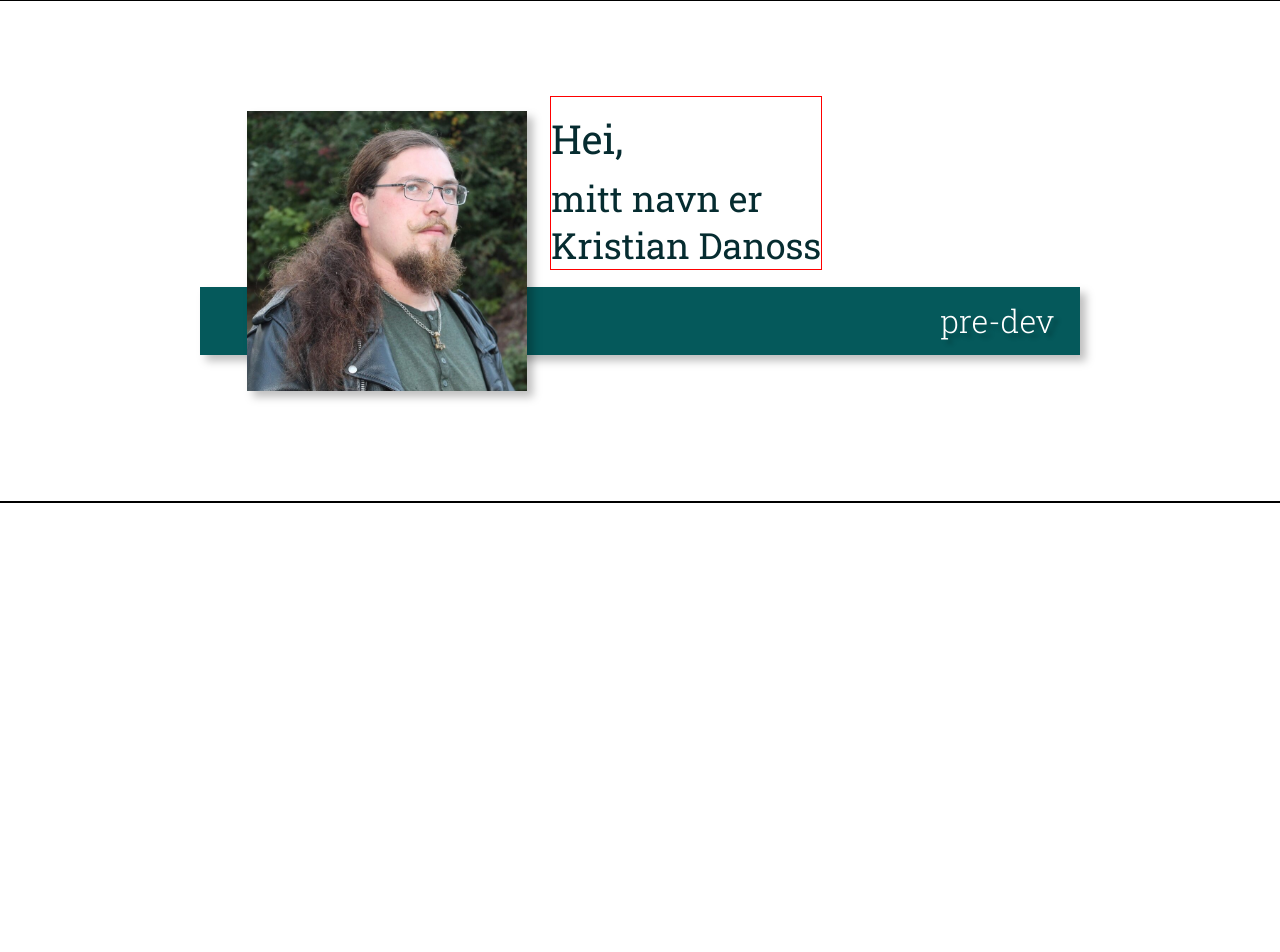
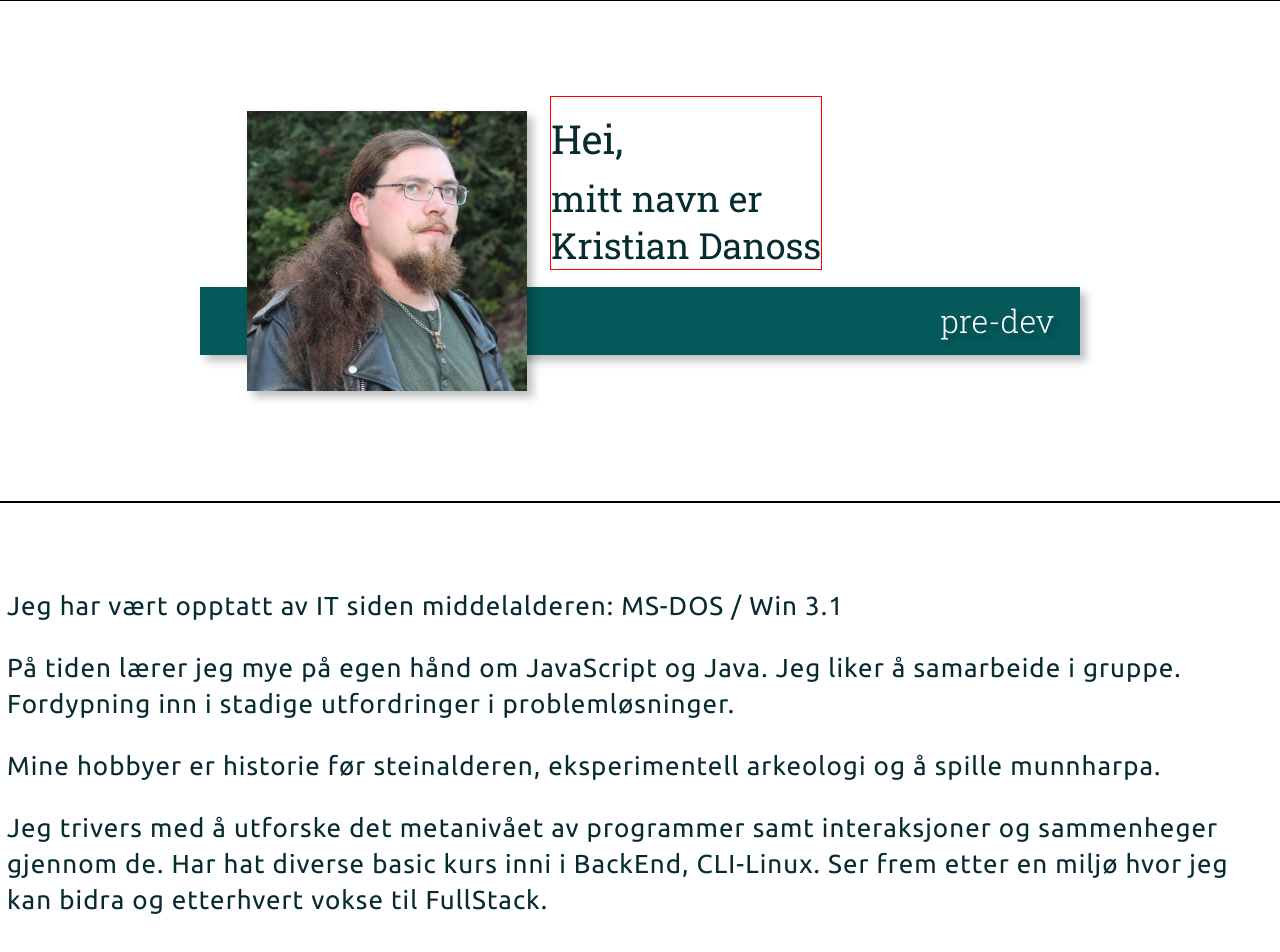
Before and after one commit to VoltG3/react_portfolio, a React (Create React App) app: page / in a window 1280 px wide. Shown: the top 952 px of the page. Built offline with nearby package versions, Linux system fonts and the light colour scheme.

Commit message:
[ UPDATE ] - section info

```diff
--- a/src/sections/SectionInfo.js
+++ b/src/sections/SectionInfo.js
@@ -1,9 +1,32 @@
+import styled from "styled-components";
 import { StyledSectionInfoContainer } from './Sections.styles'
 
 export default function SectionInfo() {
     return (
         <StyledSectionInfoContainer>
-            <p>Info</p>
+            <div>
+                <p className="sectionInfo-textline-textcontent">
+                    Jeg har vært opptatt av IT siden middelalderen: MS-DOS / Win 3.1
+                </p>
+
+                <p className="sectionInfo-textline-textcontent">
+                    På tiden lærer jeg mye på egen hånd om JavaScript og Java. Jeg
+                    liker å samarbeide i gruppe. Fordypning inn i stadige utfordringer
+                    i problemløsninger.
+                </p>
+
+                <p className="sectionInfo-textline-textcontent">
+                    Mine hobbyer er historie før steinalderen, eksperimentell arkeologi
+                    og å spille munnharpa.
+                </p>
+
+                <p className="sectionInfo-textline-textcontent">
+                    Jeg trivers med å utforske det metanivået av programmer samt
+                    interaksjoner og sammenheger gjennom de. Har hat diverse basic
+                    kurs inni i BackEnd, CLI-Linux. Ser frem etter en miljø hvor
+                    jeg kan bidra og etterhvert vokse til FullStack.
+                </p>
+            </div>
         </StyledSectionInfoContainer>
     )
 }
--- a/src/sections/Sections.styles.js
+++ b/src/sections/Sections.styles.js
@@ -10,9 +10,16 @@ export const StyledSectionHeaderContainer = styled.div`
 `
 
 export const StyledSectionInfoContainer = styled.div`
+  display: flex;
+  justify-content: center;
+  align-items: center;
   width: 1440px;
   height: 500px;
   border: solid 1px black;
+
+  div {
+    padding: 0 87px 0 87px;
+  }
 `
 
 export const StyledSectionDevContainer = styled.div`
```
